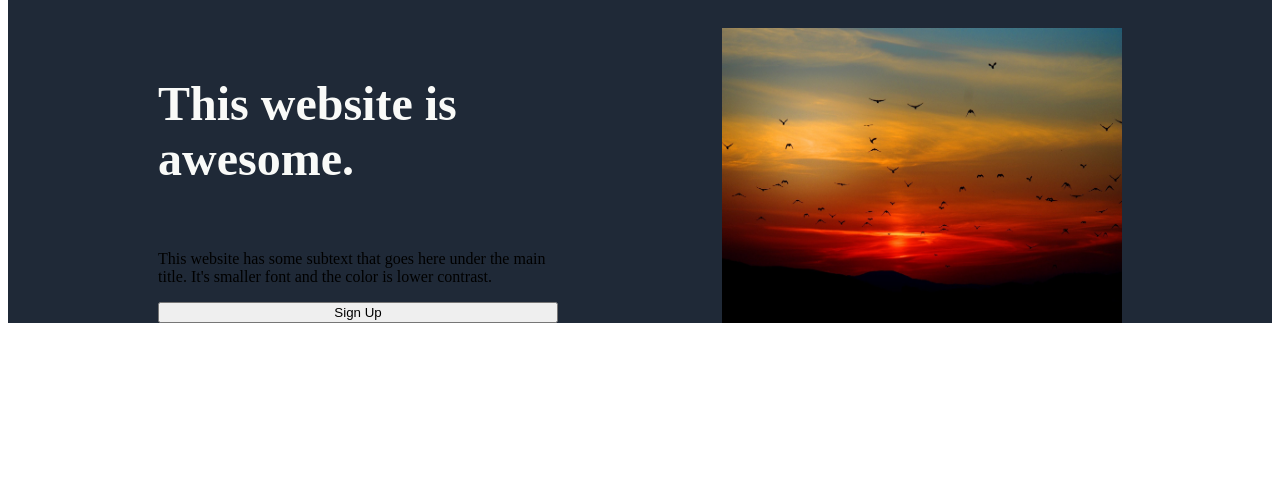
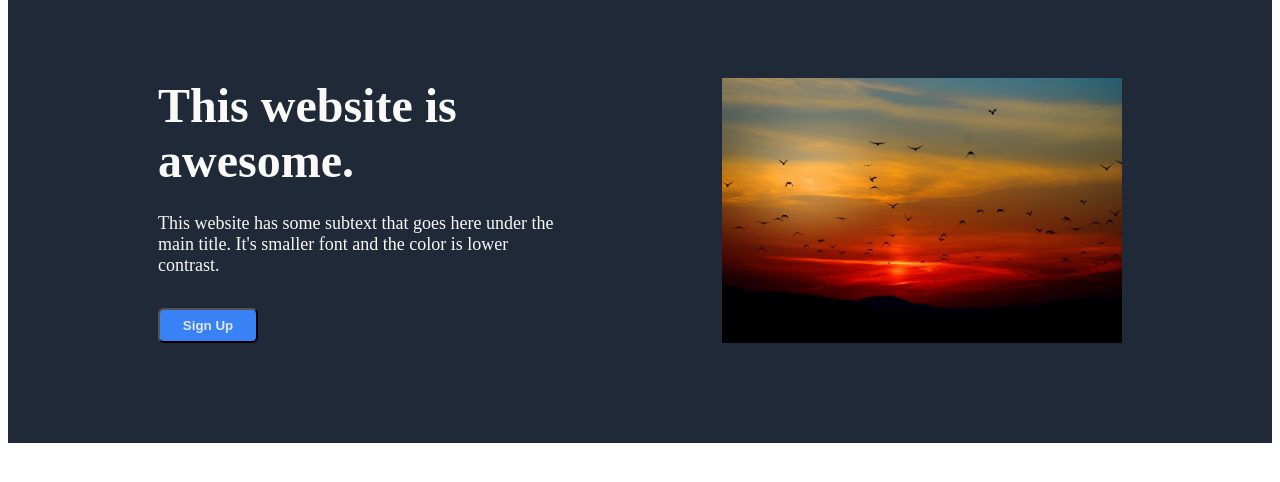
Before and after one commit to aljp37/Landing-page, a plain HTML site: page index.html in a window 1280 px wide. Shown: the part 80-562 px from the top of the page. Drawn offline with Linux system fonts and the light colour scheme.

Commit message:
finished css for header area

```diff
--- a/style.css
+++ b/style.css
@@ -6,6 +6,7 @@ display: flex;
 flex-direction: column;
 padding-left: 150px;
 padding-right: 150px;
+padding-bottom: 100px;
 }
 
 .Header {
@@ -19,6 +20,7 @@ padding-right: 150px;
     display: flex;
     justify-content: space-between;
     flex-grow: 1;
+    margin-top: 50px;
 
 }
 
@@ -40,7 +42,14 @@ a {
 .sub-one {
     font-size: 48px;
     color: #F9FAF8;
-    font-weight: bolder
+    font-weight: bolder;
+    margin: 0;
+}
+
+.sub-two {
+    font-size:18px;
+    font-style: #E5E7EB;
+    color: #F9FAF8;
 }
 
 .Subtext {
@@ -48,9 +57,24 @@ a {
     width: 400px;
     flex-direction: column;
     margin: 0;
+    justify-content: space-between;
 }
 
 .image-one {
     display: flex;
     width: 400px;
 }
+
+p {
+    margin: 0;
+}
+
+button {
+    width: 100px;
+    border-radius: 6px;
+    background-color: #3882F6;
+    padding: 8px;
+    margin-top: 8px;
+    color: #E5E7EB;
+    font-weight: bold;
+}
```
